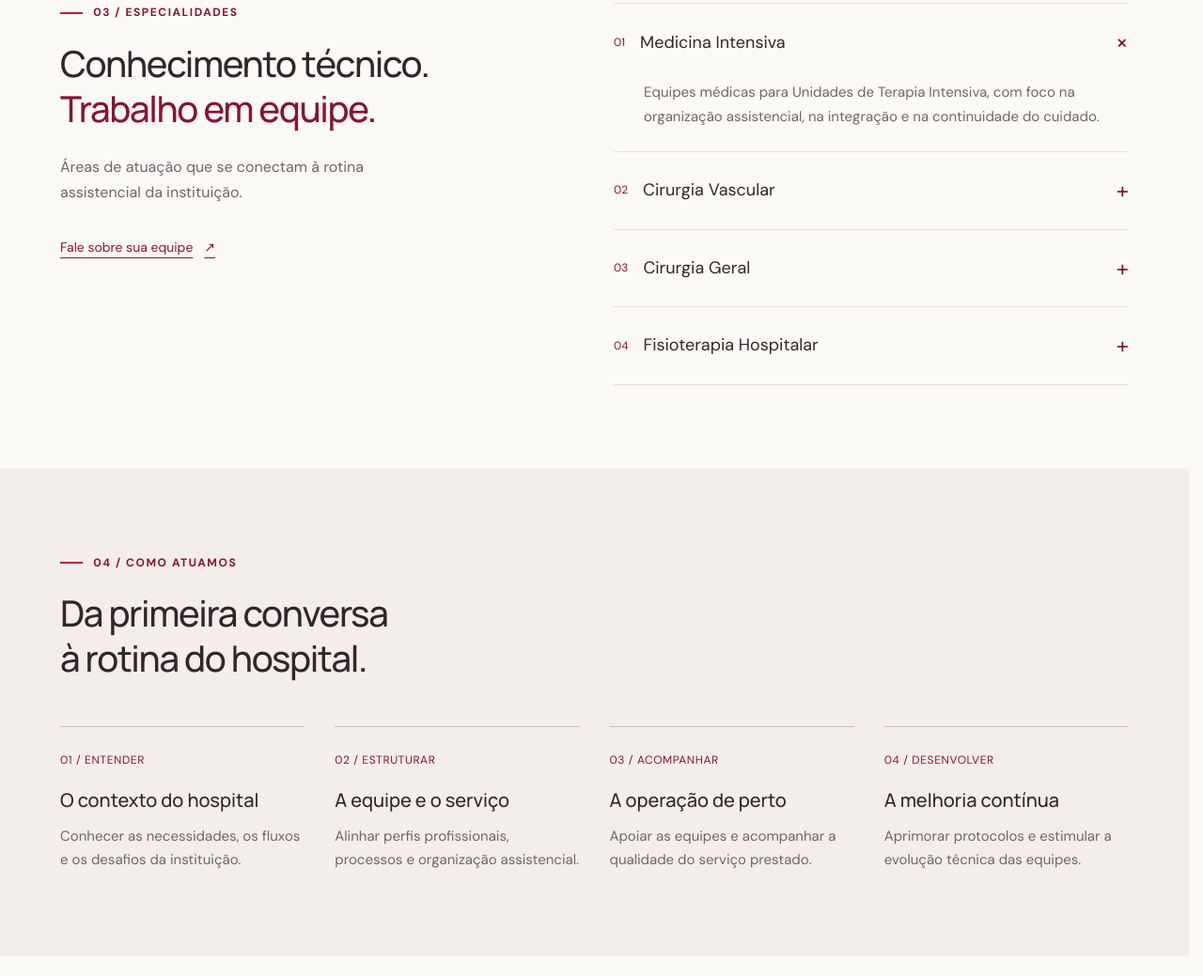
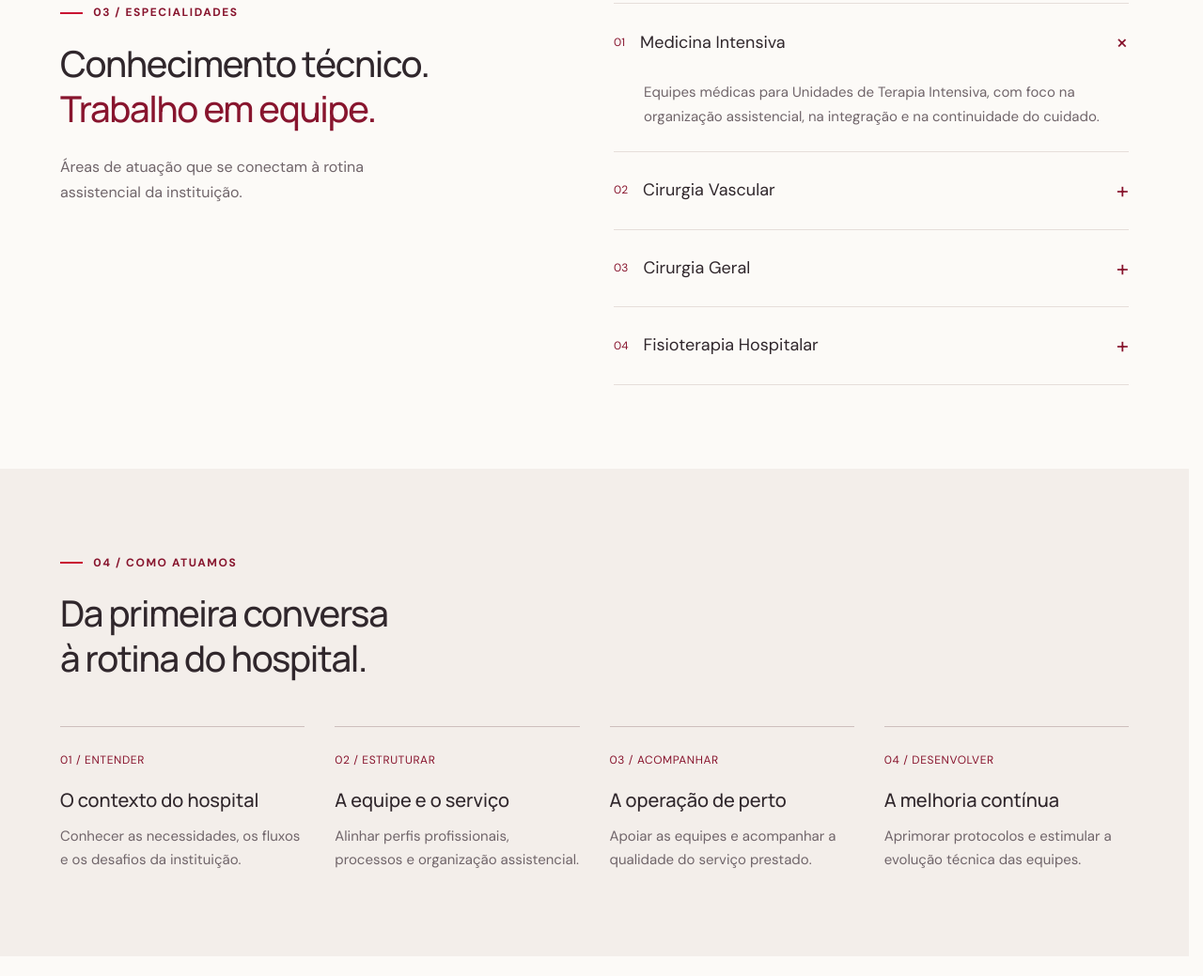
Before and after one commit to ovisu/medicalt-prototipo, a website: page index.html in a window 1280 px wide. Shown: the part 2022-3061 px from the top of the page at 94% size. Drawn offline with Linux system fonts and the light colour scheme.

Commit message:
Ajustar chamadas das seções e ações da abertura

```diff
--- a/index.html
+++ b/index.html
@@ -85,7 +85,7 @@
             <p>
               Corpo clínico, serviços e tecnologia conectados à rotina de hospitais de média e alta complexidade.
             </p>
-            <div class="actions">
+            <div class="actions" id="hero-actions">
               <a class="cta" href="#mt-contact">
                 Vamos falar sobre seu hospital
               </a>
@@ -302,12 +302,6 @@
             <p>
               Áreas de atuação que se conectam à rotina assistencial da instituição.
             </p>
-            <a class="text-link" href="#mt-contact">
-              Fale sobre sua equipe
-              <span aria-hidden="true">
-                ↗
-              </span>
-            </a>
           </div>
           <div class="accordion">
             <details open>
```
